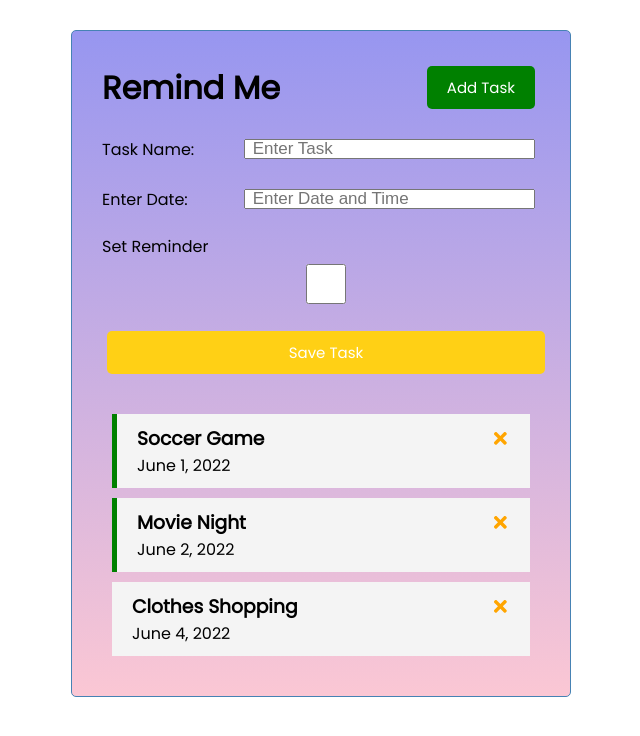
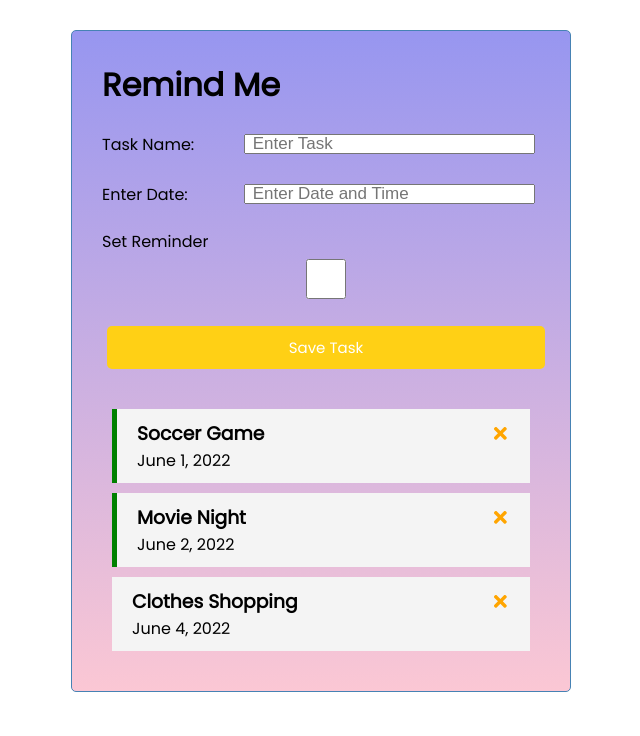
Before and after one commit to Faiyez/react-reminder, a React (Create React App) app: page / in a window 1280 px wide. Shown: the top 736 px of the page, without its empty margins (319-959 px from the left). Built offline with nearby package versions, Linux system fonts and the light colour scheme.

Commit message:
updated functionality

```diff
--- a/src/Components/Header.js
+++ b/src/Components/Header.js
@@ -3,7 +3,7 @@ const Header = ({title}) => {
   return (
     <header className='header'>
         <h1>{title}</h1>
-        <Button color='green' text='Add Task' />
+
     </header>
   )
 }
```
